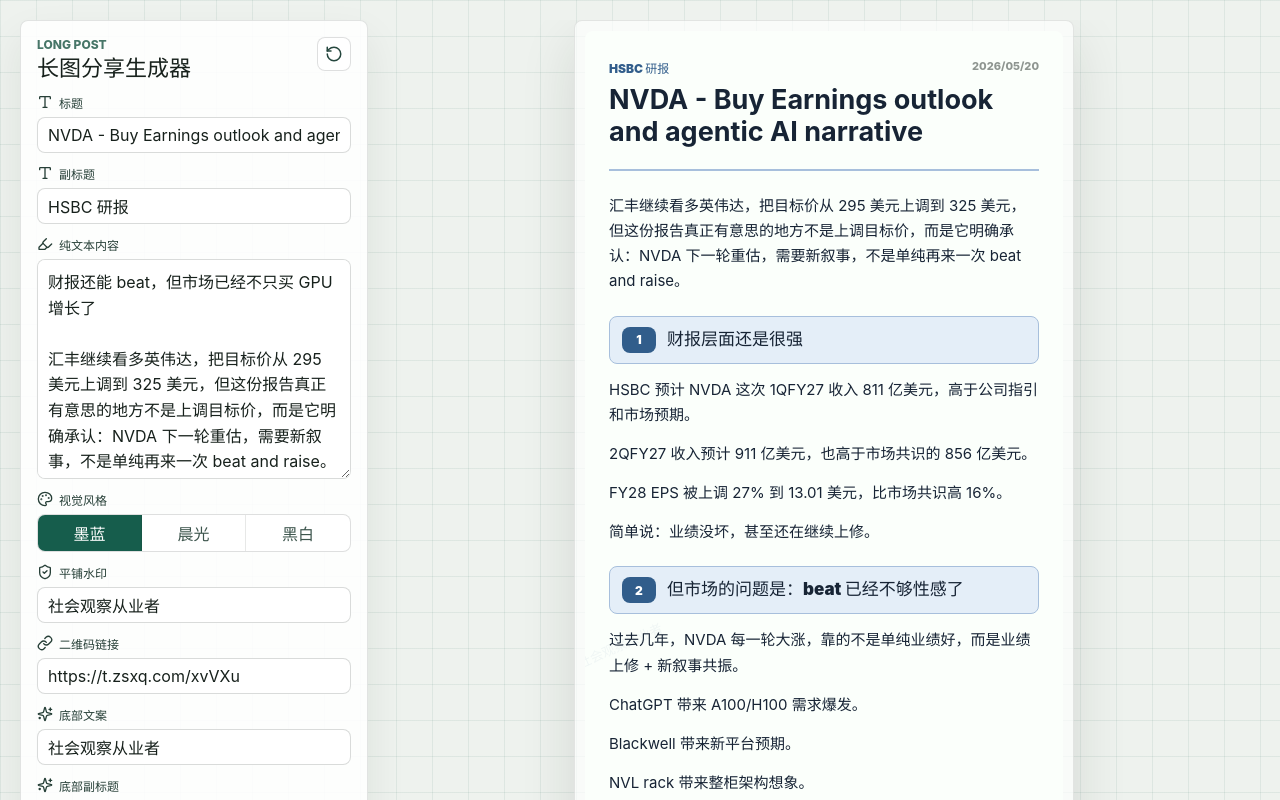
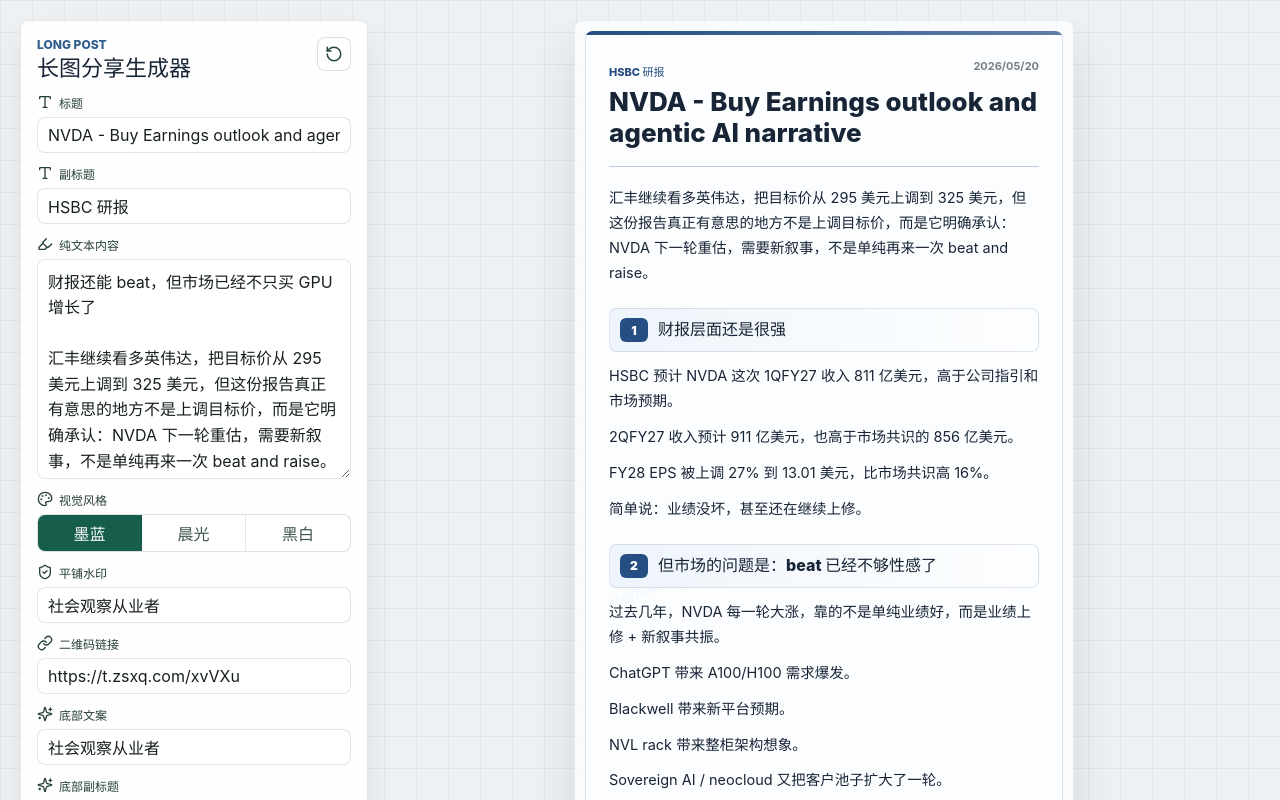
Before and after one commit to targetkiller/FlowPost, a React (Vite) app: page / in a window 1280 px wide. Shown: the top 800 px of the page. Built offline with nearby package versions, Linux system fonts and the light colour scheme.

Commit message:
Refine Long Post visual design

```diff
--- a/src/styles.css
+++ b/src/styles.css
@@ -1,6 +1,9 @@
 :root {
   font-family:
     Inter,
+    "SF Pro Display",
+    "SF Pro Text",
+    "Hiragino Sans GB",
     "PingFang SC",
     "Microsoft YaHei",
     system-ui,
@@ -36,10 +39,10 @@
 .app-shell {
   min-height: 100vh;
   background:
-    linear-gradient(90deg, rgba(28, 95, 82, 0.08) 1px, transparent 1px),
-    linear-gradient(180deg, rgba(28, 95, 82, 0.08) 1px, transparent 1px),
-    #eef2ee;
-  background-size: 36px 36px;
+    linear-gradient(90deg, rgba(34, 48, 68, 0.06) 1px, transparent 1px),
+    linear-gradient(180deg, rgba(34, 48, 68, 0.06) 1px, transparent 1px),
+    #eef1f4;
+  background-size: 32px 32px;
   padding: 20px;
 }
 
@@ -56,10 +59,10 @@
   display: grid;
   gap: 12px;
   padding: 16px;
-  border: 1px solid rgba(23, 33, 28, 0.12);
+  border: 1px solid rgba(23, 33, 28, 0.1);
   border-radius: 8px;
-  background: rgba(255, 255, 255, 0.88);
-  box-shadow: 0 18px 40px rgba(23, 33, 28, 0.08);
+  background: rgba(255, 255, 255, 0.92);
+  box-shadow: 0 14px 32px rgba(23, 33, 28, 0.07);
   position: sticky;
   top: 20px;
 }
@@ -73,7 +76,7 @@
 
 .eyebrow {
   margin: 0 0 4px;
-  color: #477668;
+  color: #315d8b;
   font-size: 12px;
   font-weight: 800;
   letter-spacing: 0;
@@ -83,7 +86,8 @@
 h1 {
   margin: 0;
   font-size: 22px;
-  line-height: 1.18;
+  line-height: 1.16;
+  color: #172435;
 }
 
 .icon-button {
@@ -114,7 +118,7 @@
 input,
 textarea {
   width: 100%;
-  border: 1px solid rgba(23, 33, 28, 0.16);
+  border: 1px solid rgba(23, 33, 28, 0.12);
   border-radius: 8px;
   background: #ffffff;
   color: #17211c;
@@ -220,10 +224,10 @@
 .phone-frame {
   width: min(100%, 500px);
   padding: 10px;
-  border: 1px solid rgba(23, 33, 28, 0.1);
+  border: 1px solid rgba(23, 33, 28, 0.08);
   border-radius: 8px;
-  background: rgba(255, 255, 255, 0.66);
-  box-shadow: 0 22px 55px rgba(23, 33, 28, 0.12);
+  background: rgba(255, 255, 255, 0.7);
+  box-shadow: 0 20px 48px rgba(23, 33, 28, 0.11);
 }
 
 .share-card {
@@ -232,33 +236,55 @@
   min-height: 820px;
   overflow: hidden;
   border-radius: 8px;
-  background: #fbfffb;
-  color: #16211c;
+  background: var(--paper);
+  color: var(--ink);
   padding: 28px 24px 16px;
+  box-shadow: inset 0 0 0 1px var(--hairline);
 }
 
 .share-card.theme-mono {
   --accent: #111111;
-  --accent-soft: #f2f2f0;
-  --accent-line: #c8c8c2;
+  --accent-2: #6b6b66;
+  --accent-soft: #f4f4f1;
+  --accent-line: #cfcfca;
+  --hairline: rgba(17, 17, 17, 0.12);
   --paper: #ffffff;
   --ink: #171717;
+  --muted: rgba(23, 23, 23, 0.58);
+  --watermark: rgba(17, 17, 17, 0.05);
 }
 
 .share-card.theme-ink {
-  --accent: #315d8b;
-  --accent-soft: #e4eef8;
-  --accent-line: #a7bfdc;
+  --accent: #264e82;
+  --accent-2: #5e7fa8;
+  --accent-soft: #eef4fb;
+  --accent-line: #b9c9db;
+  --hairline: rgba(38, 78, 130, 0.14);
   --paper: #fbfdff;
-  --ink: #172435;
+  --ink: #182536;
+  --muted: rgba(24, 37, 54, 0.58);
+  --watermark: rgba(38, 78, 130, 0.05);
 }
 
 .share-card.theme-sunrise {
-  --accent: #b24738;
-  --accent-soft: #fdece4;
-  --accent-line: #ecc1af;
-  --paper: #fffdf9;
-  --ink: #291d18;
+  --accent: #9f4638;
+  --accent-2: #c78363;
+  --accent-soft: #fff3ec;
+  --accent-line: #e3baa7;
+  --hairline: rgba(159, 70, 56, 0.15);
+  --paper: #fffdfa;
+  --ink: #2b211e;
+  --muted: rgba(43, 33, 30, 0.58);
+  --watermark: rgba(159, 70, 56, 0.05);
+}
+
+.share-card::before {
+  content: "";
+  position: absolute;
+  inset: 0 0 auto;
+  height: 4px;
+  background: linear-gradient(90deg, var(--accent), var(--accent-2));
+  z-index: 2;
 }
 
 .watermark-layer {
@@ -269,13 +295,14 @@
   gap: 42px 16px;
   pointer-events: none;
   transform: rotate(-24deg);
-  opacity: 0.05;
+  opacity: 1;
+  z-index: 0;
 }
 
 .watermark-layer span {
-  color: var(--accent);
+  color: var(--watermark);
   font-size: 13px;
-  font-weight: 900;
+  font-weight: 800;
   white-space: nowrap;
 }
 
@@ -288,15 +315,15 @@
 
 .share-header {
   position: relative;
-  padding-bottom: 20px;
-  border-bottom: 2px solid var(--accent-line);
+  padding: 4px 0 18px;
+  border-bottom: 1px solid var(--accent-line);
 }
 
 .share-header p {
   margin: 0 0 8px;
   color: var(--accent);
-  font-size: 12px;
-  font-weight: 900;
+  font-size: 11px;
+  font-weight: 850;
   letter-spacing: 0;
   text-transform: uppercase;
 }
@@ -304,40 +331,41 @@
 .share-header h2 {
   margin: 0;
   color: var(--ink);
-  font-size: 27px;
-  line-height: 1.2;
+  font-size: 26px;
+  line-height: 1.18;
+  font-weight: 850;
 }
 
 .card-date {
   position: absolute;
   top: 2px;
   right: 0;
-  color: rgba(22, 33, 28, 0.48);
+  color: var(--muted);
   font-size: 11px;
-  font-weight: 850;
+  font-weight: 750;
   line-height: 1;
 }
 
 .summary-list {
   display: grid;
-  gap: 10px;
-  padding: 20px 0 14px;
+  gap: 9px;
+  padding: 18px 0 12px;
 }
 
 .text-block {
   display: grid;
-  grid-template-columns: 12px 1fr;
+  grid-template-columns: 10px 1fr;
   gap: 10px;
   align-items: start;
-  padding: 2px 0;
+  padding: 1px 0;
 }
 
 .text-block p {
   grid-column: 1 / -1;
   margin: 0;
   color: var(--ink);
-  font-size: 15px;
-  line-height: 1.68;
+  font-size: 14.5px;
+  line-height: 1.72;
   font-weight: 400;
   word-break: break-word;
 }
@@ -347,32 +375,32 @@
 }
 
 .bullet-dot {
-  width: 6px;
-  height: 6px;
-  margin-top: 11px;
+  width: 5px;
+  height: 5px;
+  margin-top: 10px;
   border-radius: 99px;
   background: var(--accent);
 }
 
 .section-heading {
   display: grid;
-  grid-template-columns: 34px 1fr;
-  gap: 11px;
+  grid-template-columns: 28px 1fr;
+  gap: 10px;
   align-items: start;
-  margin: 10px 0 1px;
-  padding: 10px 12px;
+  margin: 12px 0 2px;
+  padding: 9px 10px;
   border-radius: 8px;
-  background: var(--accent-soft);
-  border: 1px solid var(--accent-line);
+  background: linear-gradient(90deg, var(--accent-soft), rgba(255, 255, 255, 0.58));
+  border: 1px solid var(--hairline);
 }
 
 .section-heading span {
   display: inline-flex;
-  min-width: 26px;
-  height: 26px;
+  min-width: 24px;
+  height: 24px;
   align-items: center;
   justify-content: center;
-  border-radius: 8px;
+  border-radius: 6px;
   color: #fff;
   background: var(--accent);
   font-size: 12px;
@@ -382,9 +410,9 @@
 .section-heading h3 {
   margin: 0;
   color: var(--ink);
-  font-size: 17px;
-  line-height: 1.42;
-  font-weight: 900;
+  font-size: 16px;
+  line-height: 1.38;
+  font-weight: 850;
   word-break: break-word;
 }
 
@@ -402,11 +430,11 @@
   justify-content: space-between;
   gap: 14px;
   margin-top: 0;
-  padding: 10px 12px;
+  padding: 10px;
   border-radius: 8px;
   color: var(--ink);
-  background: linear-gradient(135deg, var(--accent-soft), #ffffff);
-  border: 1px solid var(--accent-line);
+  background: var(--accent-soft);
+  border: 1px solid var(--hairline);
 }
 
 .footer-copy {
@@ -417,10 +445,11 @@
 .footer-copy strong {
   font-size: 15px;
   line-height: 1.35;
+  font-weight: 850;
 }
 
 .footer-copy span {
-  color: rgba(22, 33, 28, 0.62);
+  color: var(--muted);
   font-size: 11px;
   line-height: 1.45;
   font-weight: 750;
@@ -438,7 +467,7 @@
   place-items: center;
   border-radius: 8px;
   background: #fff;
-  box-shadow: 0 10px 24px rgba(23, 33, 28, 0.12);
+  box-shadow: 0 8px 18px rgba(23, 33, 28, 0.1);
 }
 
 @media (max-width: 980px) {
```
